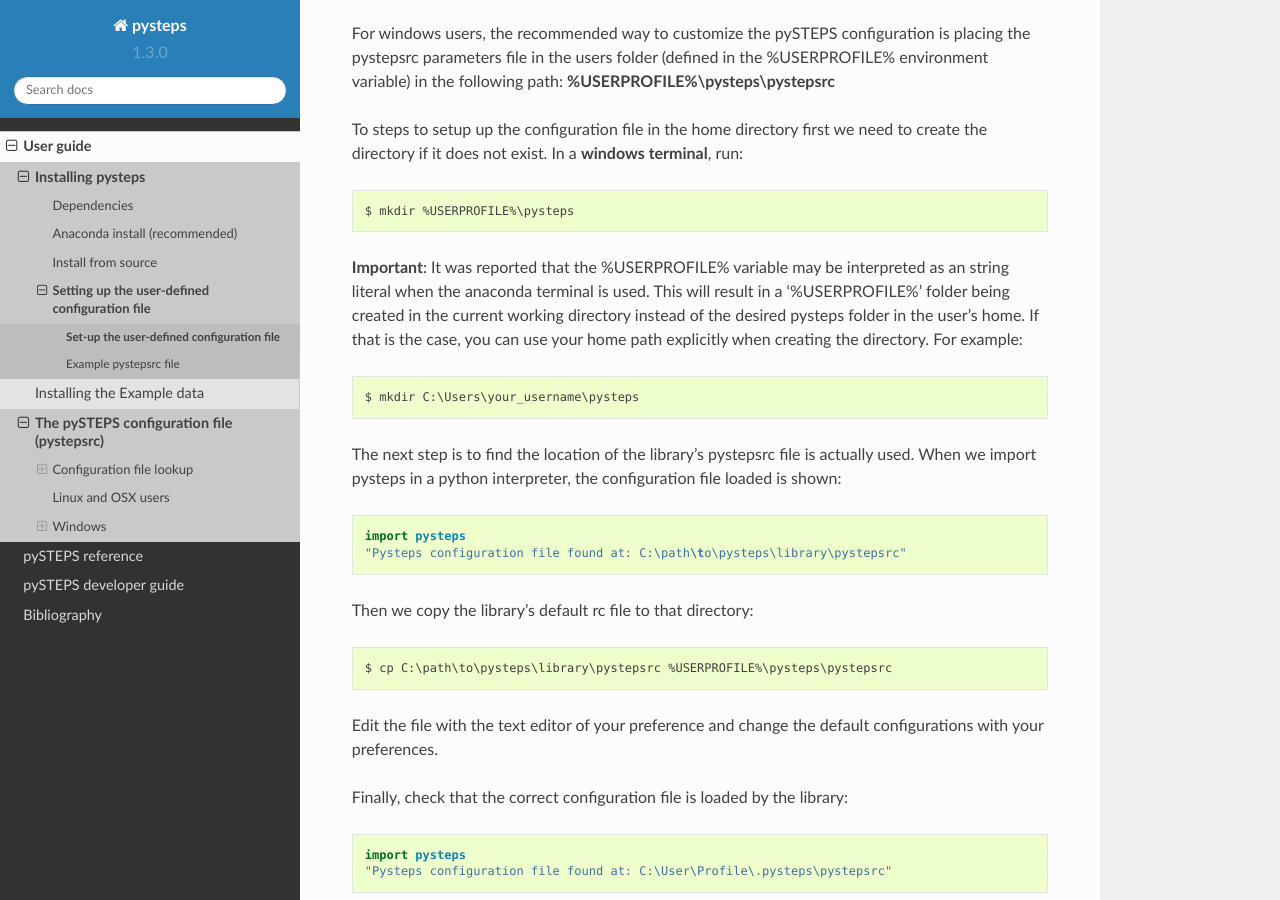
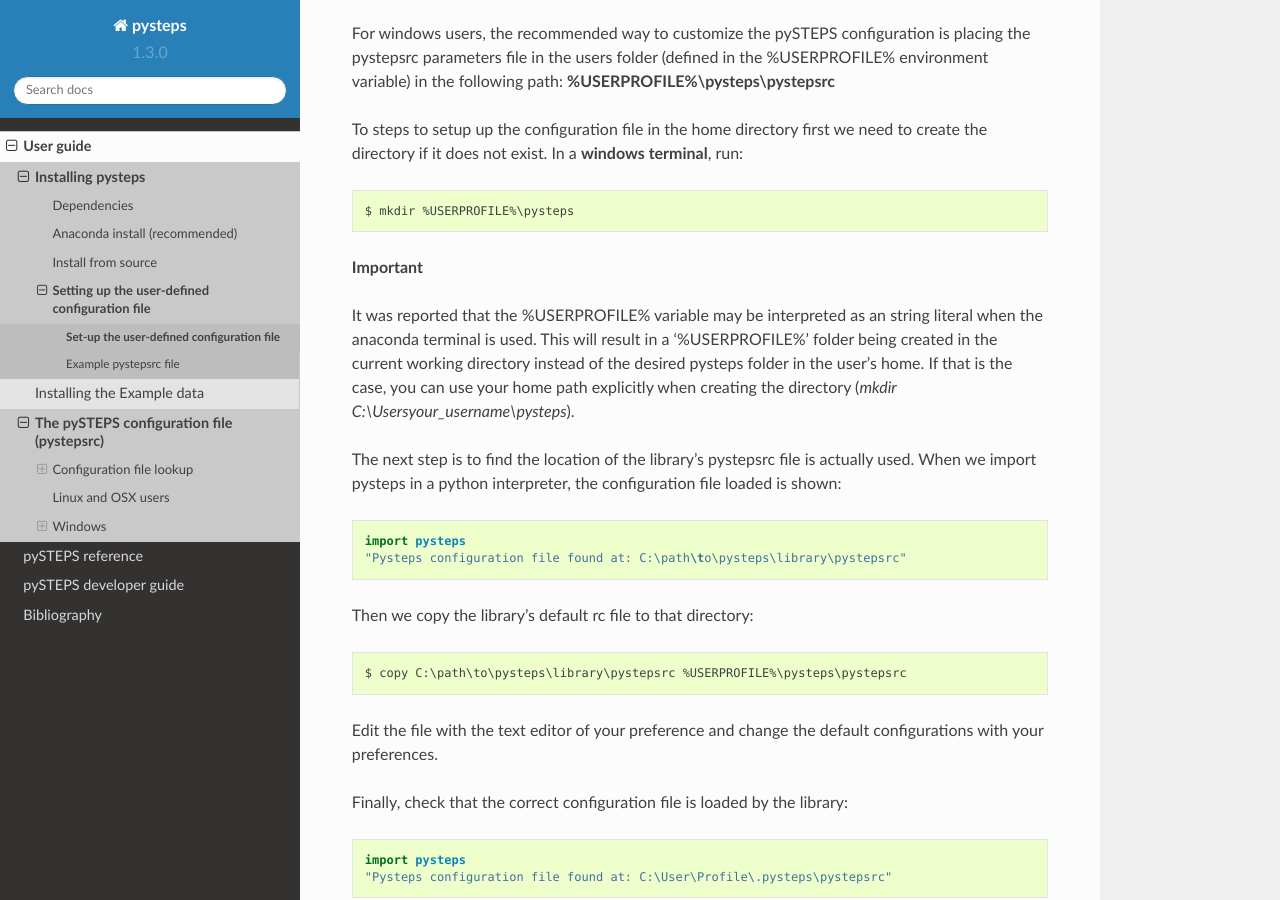
Before and after one commit to pySTEPS/pysteps, a Sphinx documentation site: the page built from doc/source/user_guide/set_pystepsrc.rst, in a window 1280 px wide and 900 px high, scrolled down 1993 px. Built offline with Sphinx 7.4.7 and the Read the Docs theme 2.0.0, drawn with Linux system fonts in a browser that asks for light colours; pages that are not in the unit, such as notebooks, are missing from menus.

Commit message:
Update windows installation instructions

```diff
--- a/doc/source/user_guide/set_pystepsrc.rst
+++ b/doc/source/user_guide/set_pystepsrc.rst
@@ -108,14 +108,14 @@
 
     $ mkdir %USERPROFILE%\pysteps
 
-**Important**: It was reported that the %USERPROFILE% variable may be interpreted as an string
+**Important**
+
+It was reported that the %USERPROFILE% variable may be interpreted as an string
 literal when the anaconda terminal is used.
 This will result in a '%USERPROFILE%' folder being created in the current working directory
 instead of the desired pysteps folder in the user's home. If that is the case,
-you can use your home path explicitly when creating the directory.
-For example::
-
-    $ mkdir C:\Users\your_username\pysteps
+you can use your home path explicitly when creating the directory
+(`mkdir C:\\Users\your_username\\pysteps`).
 
 The next step is to find the location of the library's pystepsrc file is
 actually used.
@@ -127,7 +127,7 @@
 
 Then we copy the library's default rc file to that directory::
 
-    $ cp C:\path\to\pysteps\library\pystepsrc %USERPROFILE%\pysteps\pystepsrc
+    $ copy C:\path\to\pysteps\library\pystepsrc %USERPROFILE%\pysteps\pystepsrc
 
 Edit the file with the text editor of your preference and change the default
 configurations with your preferences.
```
